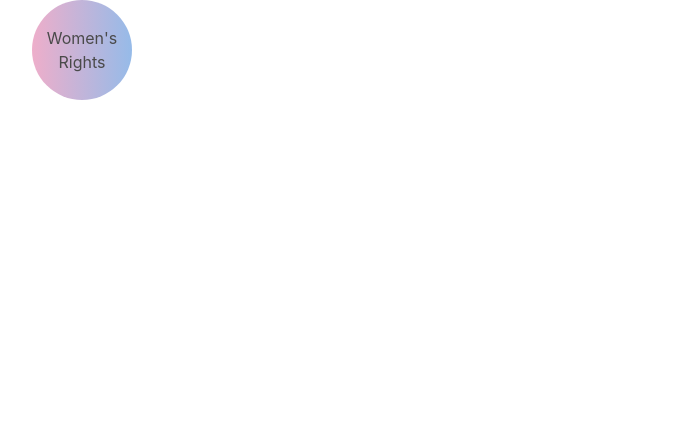
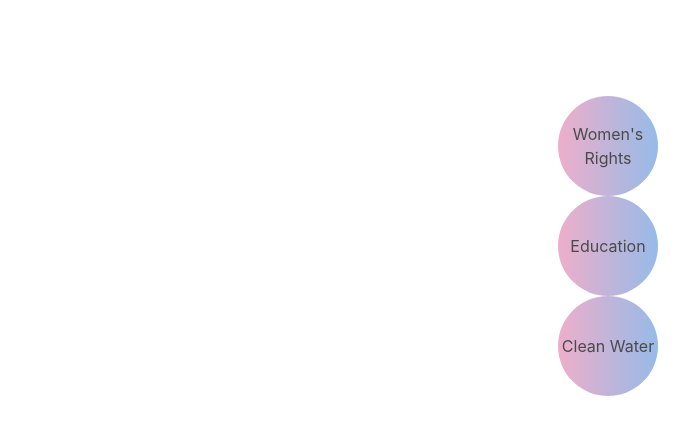
Before and after one commit to simenhaga/Smidig-prosjekt-Meliora-Impact, a React (Create React App) app: page / in a window 1280 px wide. Shown: the top 434 px of the page, without its empty margins (32-721 px from the left). Built offline with nearby package versions, Linux system fonts and the light colour scheme.

Commit message:
listed all bubbles on screen

```diff
--- a/src/App.js
+++ b/src/App.js
@@ -1,6 +1,7 @@
 import { useState } from 'react'
 import Bubble from "./components/Bubble";
 import 'bulma/css/bulma.min.css';
+import Bubbles from "./components/Bubbles";
 
 function App() {
   const [tags, setTags] = useState([
@@ -13,6 +14,11 @@ function App() {
       id: 2,
       title: 'Education',
       selectionType: 0
+    },
+    {
+      id: 3,
+      title: 'Clean Water',
+      selectionType: 0
     }
   ])
 
@@ -24,9 +30,9 @@ function App() {
   }
 
   return (
-    <div className="container">
-      <Bubble tag={tags.at(0)} setSelected={toggleSelected}/>
-    </div>
+      <section className="section bubble-container">
+        <Bubbles className="" tags={tags} toggleSelected={toggleSelected}/>
+      </section>
   );
 }
 
--- a/src/components/Bubble.js
+++ b/src/components/Bubble.js
@@ -6,7 +6,8 @@ const Bubble = ({tag, setSelected, resetSelected}) => {
         ${tag.selectionType === 1 ? 'bubble-large' : ''}
         ${tag.selectionType === 2 ? 'bubble-favorite' : ''}
         `}
-        onClick={() => setSelected(tag.id)}>
+        onClick={() => setSelected(tag.id)}
+        >
             <label>{tag.title}</label>
         </div>
     )
--- /dev/null
+++ b/src/components/Bubbles.js
@@ -0,0 +1,16 @@
+import React from 'react';
+import Bubble from './Bubble'
+
+const Bubbles = ({ tags, toggleSelected }) => {
+    return (
+        <section className={'section bubbleContainer'}>
+            {tags.map((tags, index) => (
+                <Bubble key={index} tag={tags}
+                setSelected={toggleSelected}
+                />
+            ))}
+        </section>
+    );
+};
+
+export default Bubbles;
--- a/src/index.css
+++ b/src/index.css
@@ -10,6 +10,7 @@
     animation-timing-function: linear;
     transition-property: transform, background;
     transition-duration: .5s;
+    user-select: none;
 }
 .bubble:hover{
     --x: 100%;
@@ -21,3 +22,9 @@
 .bubble-favorite {
     transform: scale(2);
 }
+
+.bubble-container {
+    display: grid;
+    justify-content: center;
+    height: 100vh;
+}
```
